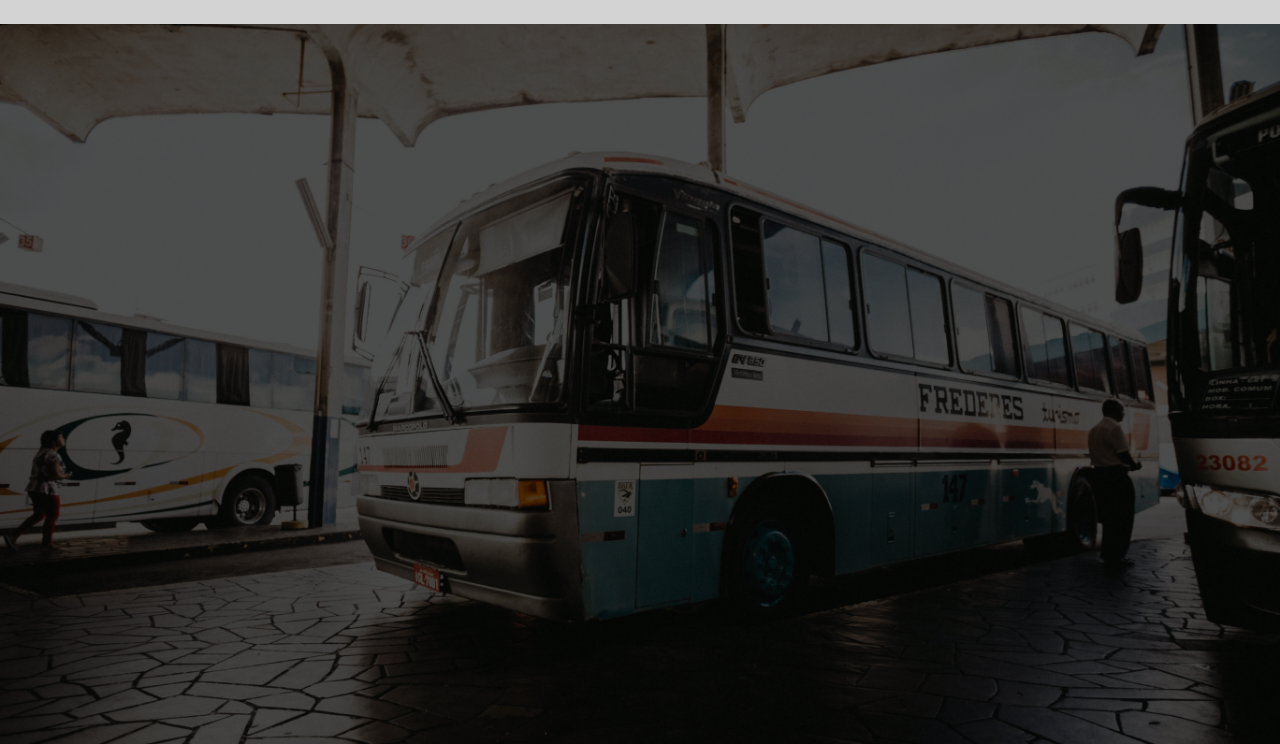
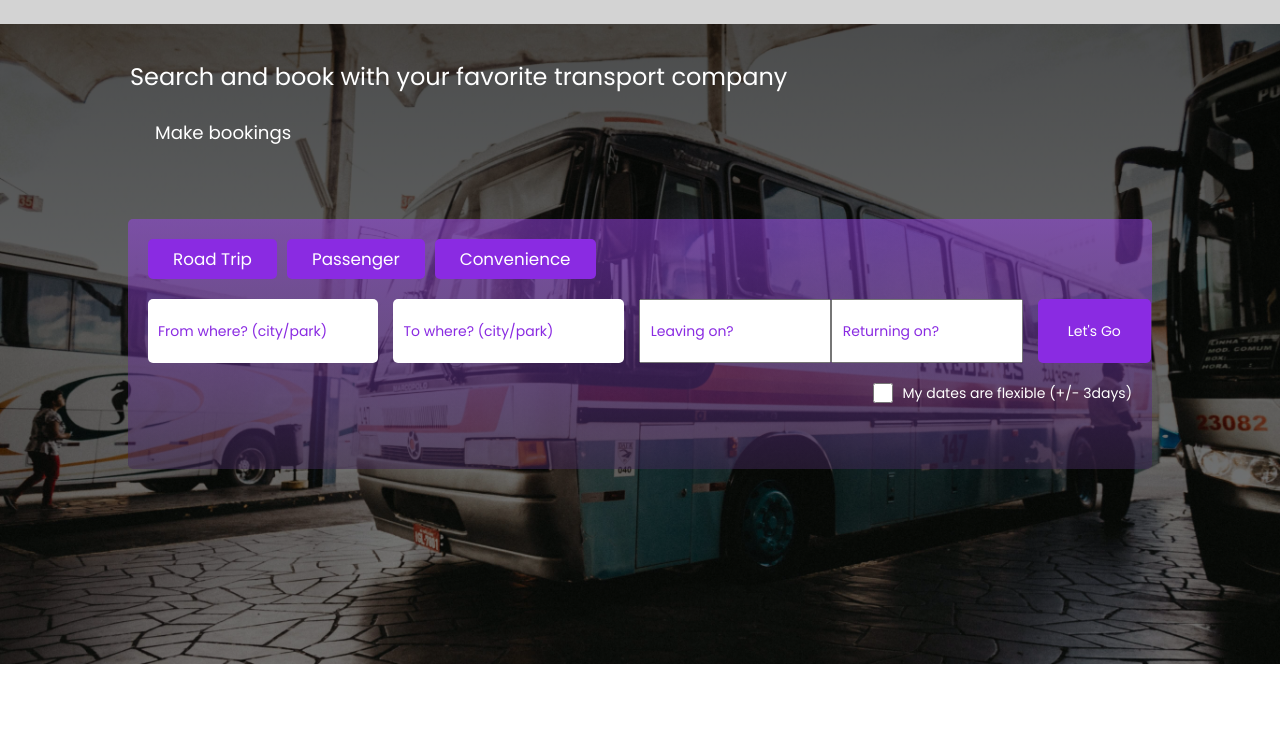
Before and after one commit to Wymi001/smartride, a plain HTML site: page index.html in a window 1280 px wide. Shown: the part 56-800 px from the top of the page. Drawn offline with nearby package versions, Linux system fonts and the light colour scheme.

Commit message:
added latest updates

```diff
--- a/index.html
+++ b/index.html
@@ -42,6 +42,31 @@
       ></a>
     </nav>
     <section class="hero">
+      <div class="instruction">
+        <h3>Search and book with your favorite transport company</h3>
+        <a class="booking" href="#">Make bookings</a>
+      </div>
+      <div class="center-div">
+        <ul class="option-list">
+        <li><a href="#">Road Trip</a></li>
+        <li><a href="#">Passenger</a></li>
+        <li><a href="#">Convenience</a></li>
+      </ul>
+      <form action="#">
+        <input type="text" class="from-where" placeholder="From where? (city/park)">
+        <input type="text" class="to-where" placeholder="To where? (city/park)">
+        <div class="dates">
+        <input type="text" class="date-input" placeholder="Leaving on?">
+        <input type="text" class="date-input" placeholder="Returning on?">
+        <input type="submit" class="cta" value="Let's Go">
+        </div>
+      </form>
+      <div class="flexible">
+        <input type="checkbox" class="checkbox">
+        <a href="#">My dates are flexible (+/- 3days)</a>
+      </div>
+      </div>
+    </div>
 
     </section>
 
--- a/index.scss
+++ b/index.scss
@@ -2,6 +2,7 @@
 $primary-color: blueviolet;
 $font: "Poppins";
 $background-color: lightgrey;
+$gradient: linear-gradient(rgba(156, 67, 239, 0.50), rgba(64, 40, 86, 0.50));
 
 // FONTS
 @import url('https://fonts.googleapis.com/css2?family=Open+Sans:wght@300&family=Poppins:wght@100;200;400&family=Roboto:wght@100;300&display=swap');
@@ -82,12 +83,120 @@ nav{
    }
 }
 .hero{
- background: linear-gradient(rgba(0,0,0,0.70), rgba(0, 0, 0, 0.70)), url(./assets/asset5.jpg) center/cover;
+ background: linear-gradient(rgba(0,0,0,0.70), rgba(0, 0, 0, 0.50)), url(./assets/asset5.jpg) center/cover;
  width: 100%;
- height: 90vh;
+ height: 80vh;
  position: relative;
 
+ .instruction{
+  height: 120px;
+  position: absolute;
+  top: 20px;
+  left: 130px;
+  bottom: 0;
+  h3{
+    margin-bottom: 30px;
+    color: #fff;
+    font-weight: 500;
+  }
+  a{
+    color: #fff;
+    font-size: 1.3em;
+    padding: 10px 25px;
 
+    &:hover{
+      text-decoration: none;
+      background: $gradient;
+    }
+  }
+ }
+
+ .center-div{
+  background: $gradient;
+  border-radius: 5px;
+  position: absolute;
+  top: 50%;
+  left: 50%;
+  transform: translate(-50%, -50%);
+  height: 250px;
+  width: 80vw;
+  padding: 0 20px 0 0;
+
+  .option-list {
+      position: absolute;
+      display: flex;
+      list-style: none;
+      top: 20px;
+      left: 20px;
+
+      li {
+        margin-right: 10px;
+        font-size: 1.2em;
+        background-color: $primary-color;
+        border-radius: 5px;
+        padding: 8px 25px;
+
+        a {
+          color: #fff;
+          &:hover{
+            text-decoration: none;
+          }
+        }
+      }
+ }
+ form{
+    display: flex;
+    margin-top: 80px;
+    margin-left: 20px;
+
+    .from-where, .to-where {
+      width: 18vw;
+      padding: 20px 0 20px 10px;
+      margin-right: 15px;
+      border-radius: 5px;
+      border: none;
+      outline: none;
+    }
+    .dates{
+      display: flex;
+
+      .date-input{
+        width: 15vw;
+        padding: 20px 0 20px 10px;
+      }
+      .cta{
+        margin-left: 15px;
+        padding: 20px 30px;
+        border-radius: 5px;
+        border: none;
+        background-color: $primary-color;
+        color: #fff;
+      }
+    }
+    ::placeholder{
+      color: $primary-color;
+    }
+ }
+ .flexible{
+  display: flex;
+  justify-content: end;
+
+  a{
+    color: #fff;
+    margin-top: 20px;
+    margin-left: 10px;
+
+    &:hover{
+      text-decoration: none;
+    }
+  }
+  .checkbox{
+   height: 20px;
+   width: 20px;
+   margin-top: 20px;
+  }
+ }
+}
 }
 
 @media only screen and (max-width:700px) {
```
Also changed, not shown: index.css, 1 other file.
